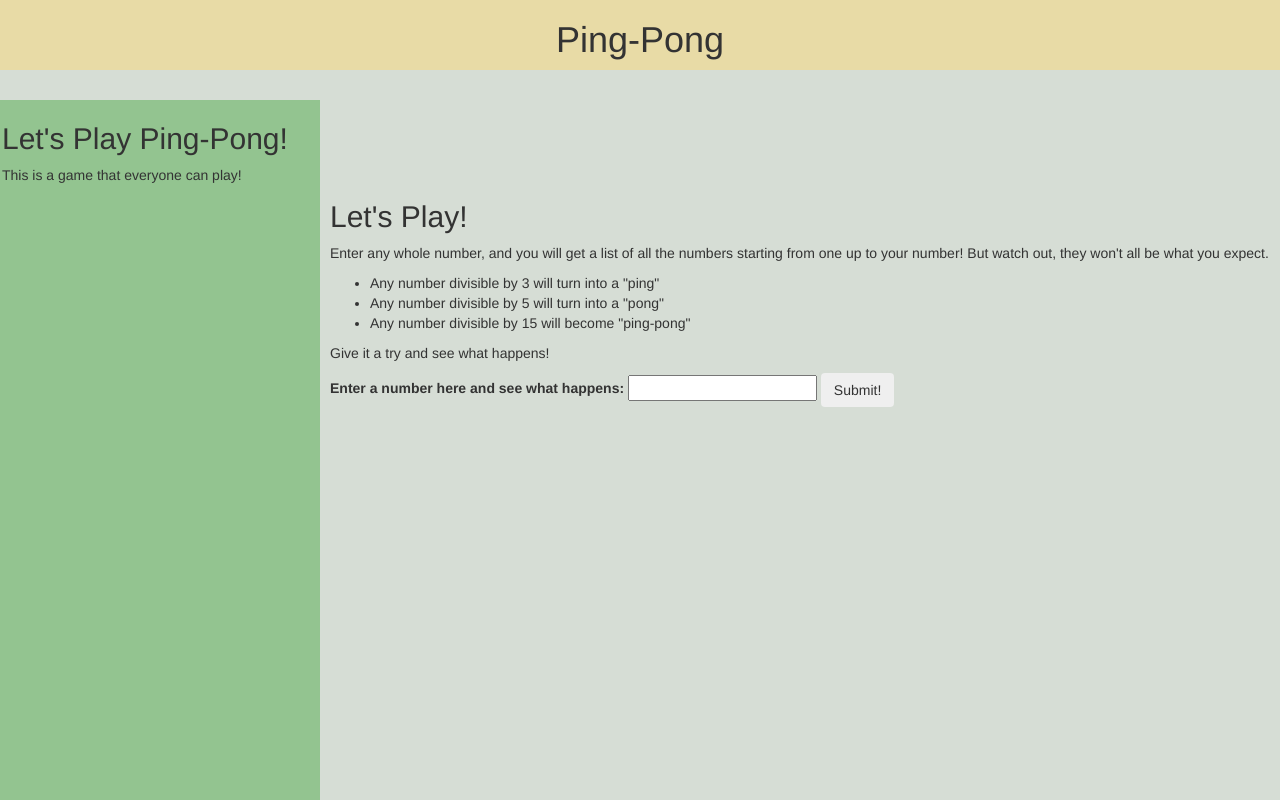
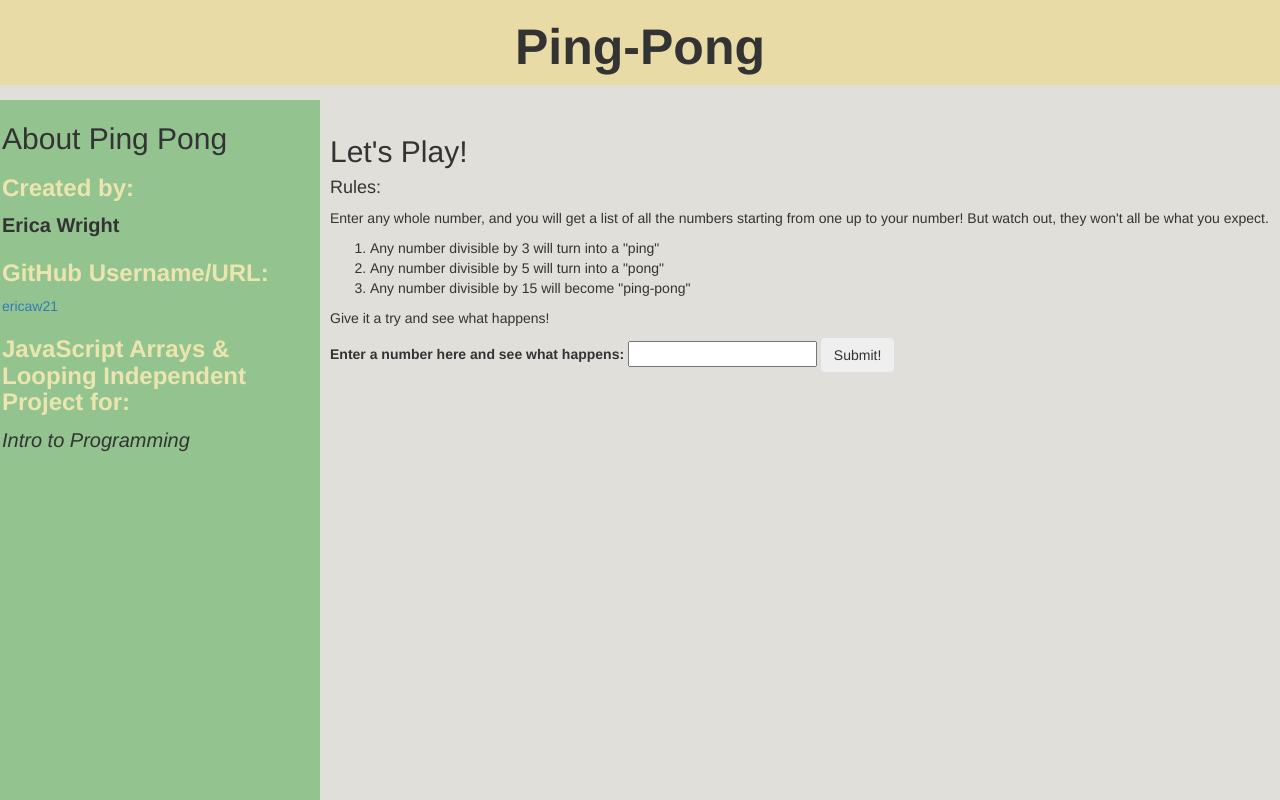
Before and after one commit to ericasummers/ping-pong, a plain HTML site: page index.html in a window 1280 px wide. Drawn offline with Linux system fonts and the light colour scheme.

Commit message:
update styling with fonts and colors to match example

```diff
--- a/css/styles.css
+++ b/css/styles.css
@@ -4,6 +4,11 @@
   padding: 0px;
   text-align: center;
   width: 100%;
+}
+
+h1 {
+  font-size: 50px;
+  font-weight: bold;
 }
 
 #leftbar {
@@ -18,12 +23,21 @@
   padding: 2px;
 }
 
+#leftbar h3 {
+  color: #ECE5B0;
+  font-weight: bold;
+}
+
+#leftbar p {
+  font-size: 20px;
+}
+
 #rightcontent {
-  margin-top: 100px;
+  margin-top: 20px;
   margin-left: 25%;
   padding: 10px;
 }
 
 body {
-    background-color: #D6DDD5;
+    background-color: #E0DFD9;
 }
--- a/index.html
+++ b/index.html
@@ -16,19 +16,28 @@
     </div>
 
     <div id="leftbar">
-      <h2>Let's Play Ping-Pong!</h2>
-      <p>This is a game that everyone can play!</p>
+      <h2>About Ping Pong</h2>
+      <h3>Created by:</h3>
+      <p><strong>Erica Wright</strong></p>
+
+      <h3>GitHub Username/URL:</h3>
+
+      <a href="https://github.com/ericaw21/ping-pong">ericaw21</a>
+
+      <h3>JavaScript Arrays &amp; Looping Independent Project for:</h3>
+      <p><em>Intro to Programming</em></p>
 
     </div>
 
     <div id="rightcontent">
       <h2>Let's Play!</h2>
+      <h4>Rules:</h4>
       <p>Enter any whole number, and you will get a list of all the numbers starting from one up to your number! But watch out, they won't all be what you expect.</p>
-      <ul>
+      <ol>
         <li>Any number divisible by 3 will turn into a "ping"</li>
         <li>Any number divisible by 5 will turn into a "pong"</li>
         <li>Any number divisible by 15 will become "ping-pong"</li>
-      </ul>
+      </ol>
       <p>Give it a try and see what happens!</p>
 
       <form id="pingpongnumber">
```
